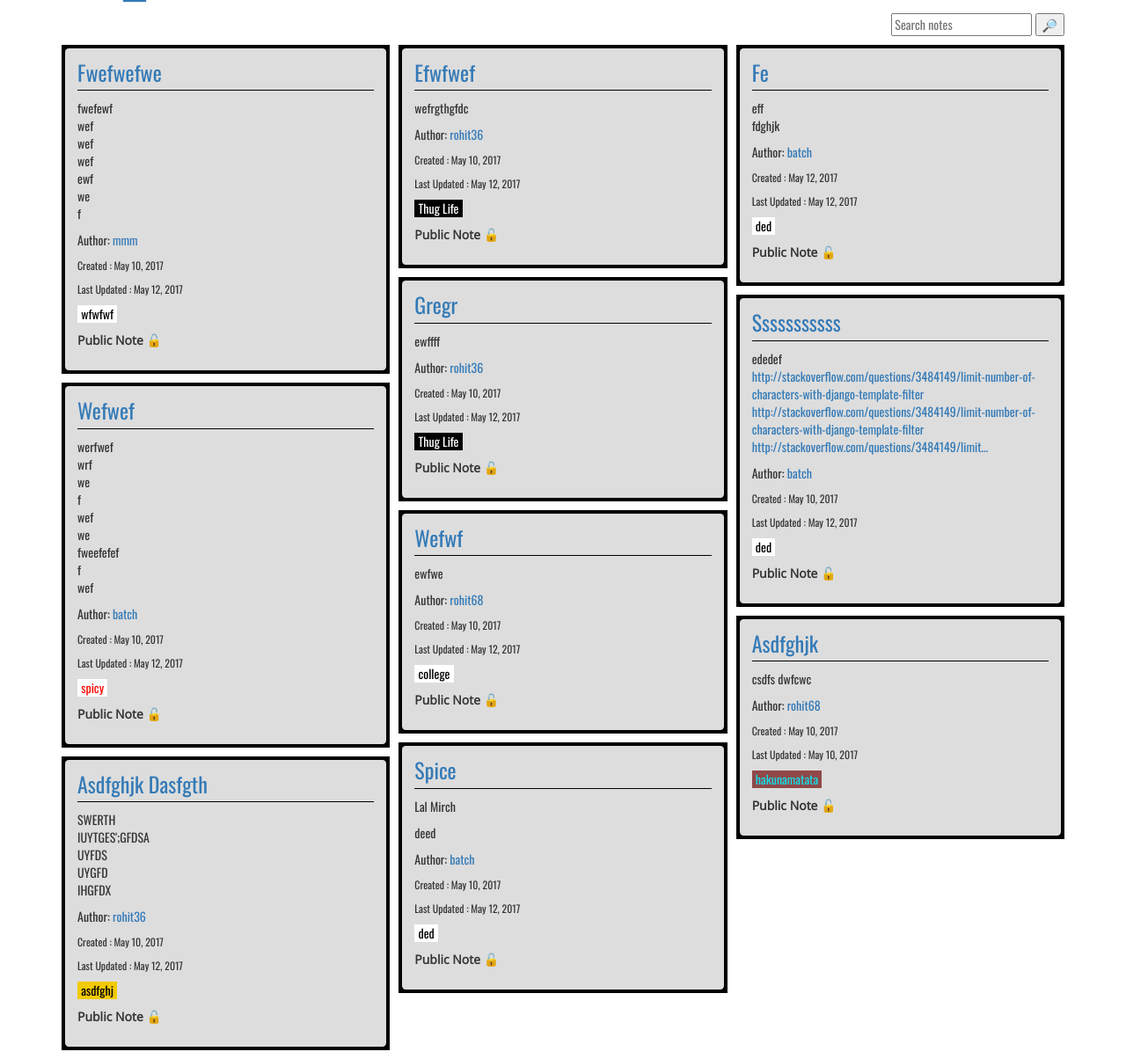
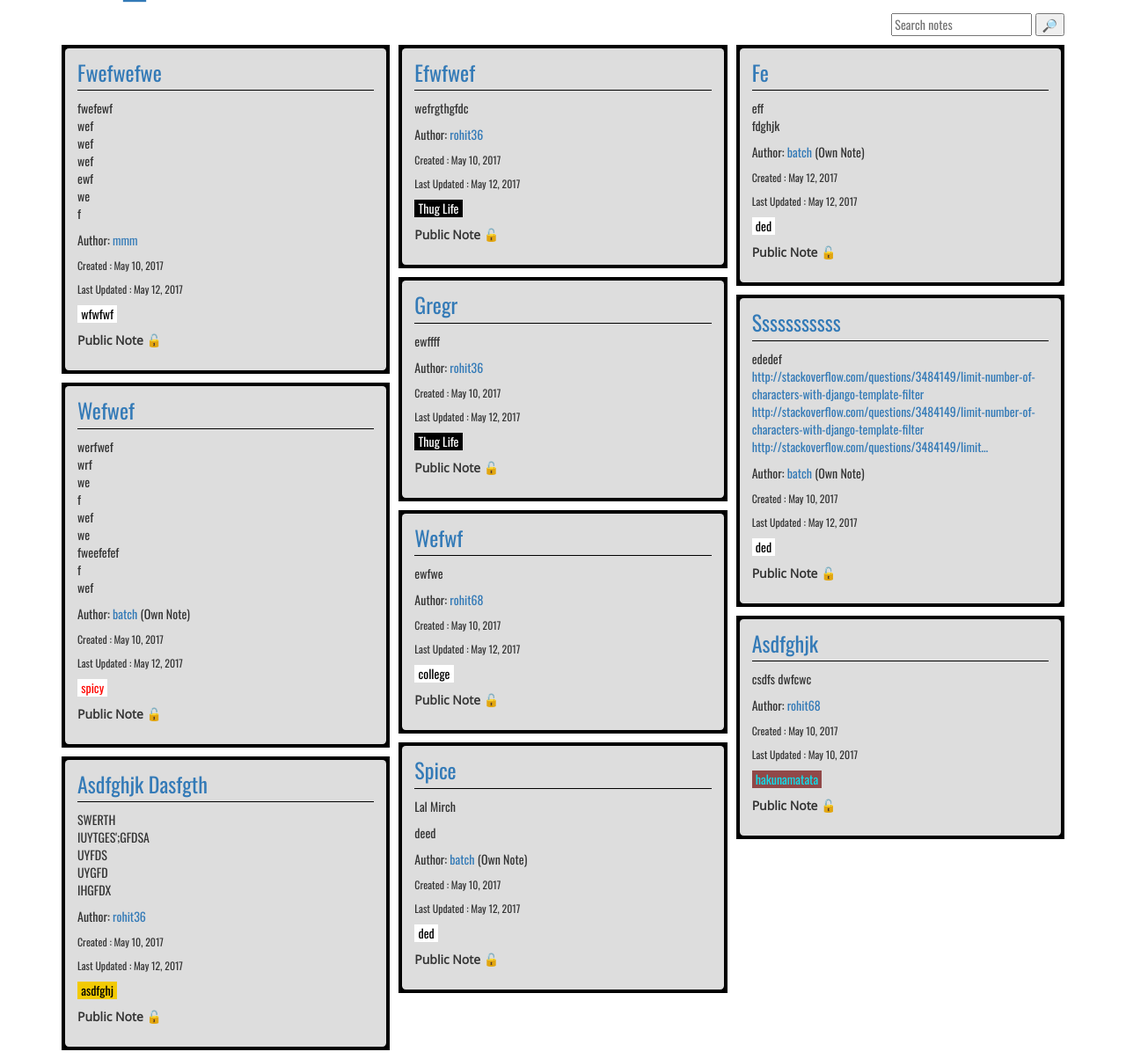
Before and after one commit to rohitnahata/NotesDjango, a Django app: page / in a window 1280 px wide. Shown: the part 80-1284 px from the top of the page at 88% size. Run offline with Django 3.2, Linux system fonts and the light colour scheme; a user stored in the database is signed in; data comes from the database, SQL or seed files in the repository; both versions use the stored data as it was after the commit; parts of the project's set-up code (start-up, migrations or seed data) failed here and were passed over; some libraries are stand-ins or nearby versions.

Commit message:
Own notes in main page
Signed-off-by: rohit <rnahata1997@gmail.com>

```diff
--- a/NotesDjango/settings.py
+++ b/NotesDjango/settings.py
@@ -46,7 +46,9 @@ INSTALLED_APPS = [
     'allauth.account',
     'allauth.socialaccount',
     'allauth.socialaccount.providers.google',
-    'django.contrib.humanize'
+    'django.contrib.humanize',
+    'sslserver',
+
 ]
 
 SITE_ID = 2
--- a/templates/notes/index.html
+++ b/templates/notes/index.html
@@ -25,9 +25,17 @@
                             {#                            <span class="pull-right">{% if note.pinned %}&#128204;{% endif %}</span>#}
                         </h3>
                         <p class="note-body">{{ note.note_text|truncatechars:255|linebreaks|urlize }}</p>
-                        <p>Author: <a
-                                href="{% url 'notes:index' %}?user={{ note.author.username }}">{{ note.author.username }}</a>
-                        </p>
+                        {% if user.get_username == note.author.username %}
+                            <p>Author:
+                                <a href="{% url 'users:profile' %}">{{ note.author.username }}</a>
+                                (Own Note)
+                            </p>
+                        {% else %}
+                            <p>Author:
+                                <a href="{% url 'notes:index' %}?user={{ note.author.username }}">{{ note.author.username }}</a>
+                            </p>
+
+                        {% endif %}
                         <p class="small">Created : {{ note.timestamp|naturalday }}</p>
                         <p class="small">Last Updated : {{ note.updated|naturalday }}</p>
                         {% label_list_note note.labels.all %}
```
Also changed, not shown: db.sqlite3.
